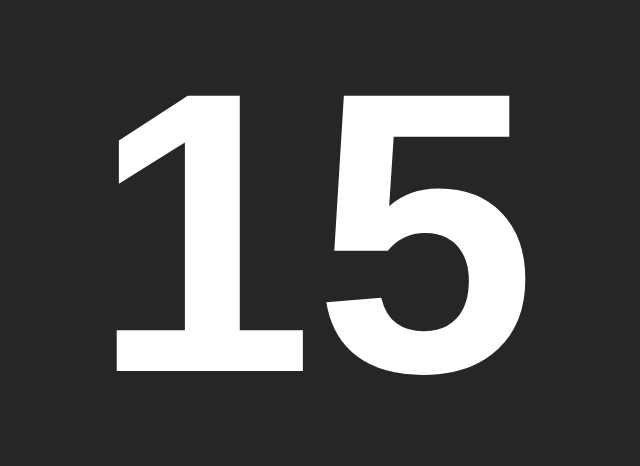
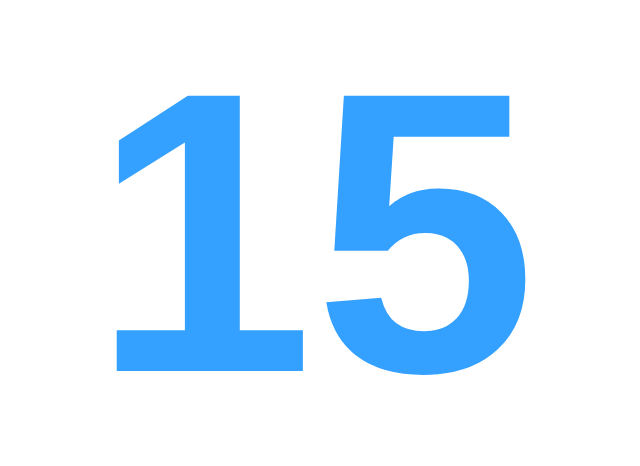
Before and after one commit to pancudaniel7/wedding-random, a website: page index.html in a window 1280 px wide. Shown: the part 159-625 px from the top of the page, without its empty margins (326-966 px from the left). Drawn offline with Linux system fonts and the light colour scheme.

Commit message:
Add white background and blue number color

```diff
--- a/styles.css
+++ b/styles.css
@@ -1,7 +1,7 @@
 body {
     margin: 0;
     padding: 0;
-    background-color: #262626; /* Grey background */
+    background-color: #ffffff; /* Grey background */
     font-family: Arial, sans-serif;
 }
 
@@ -15,7 +15,7 @@ body {
 #big-number {
     font-size: 400px; /* 4 times bigger */
     font-weight: bold;
-    color: #ffffff; /* White color */
+    color: #34a0ff; /* White color */
     transition: opacity 0.5s ease; /* Adds a transition to the opacity property */
     opacity: 1; /* Default opacity */
 }
```
